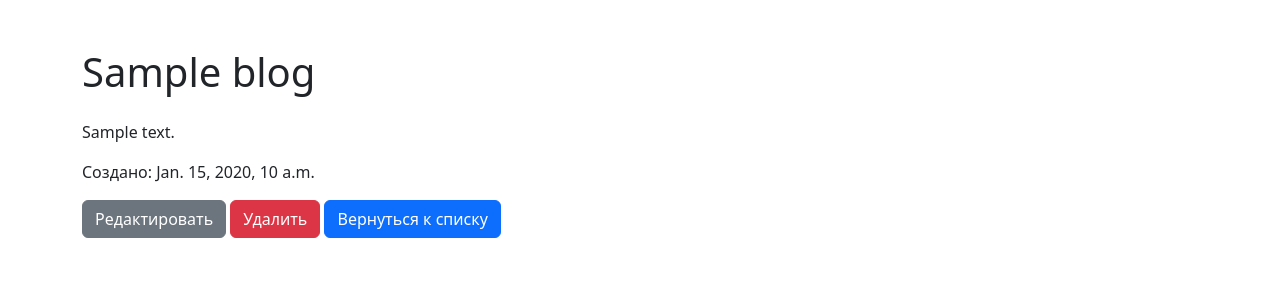
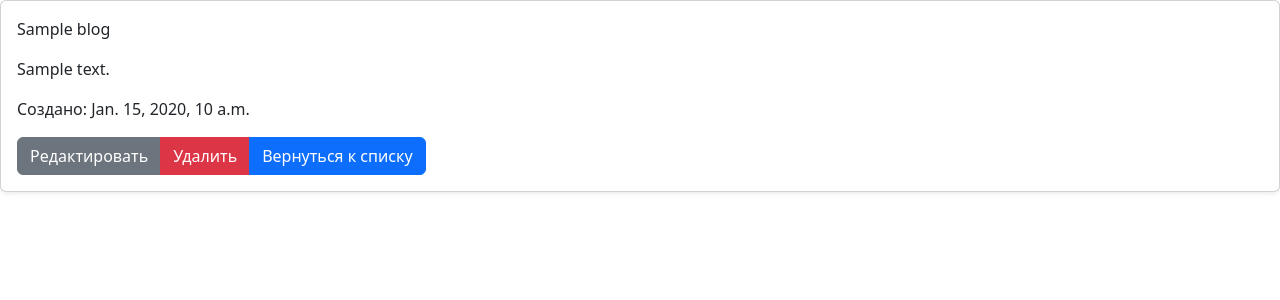
Before and after one commit to BmargoW/Djangoproject, a Django app: template blog/templates/blog/blog_detail.html in a window 1280 px wide. Shown: the top 300 px of the page. Run offline with Django 5.2, Linux system fonts and the light colour scheme; the template is opened without the code that fills it: most values are stand-ins (such as "Sample title", 1, 10 or a date in 2020); some libraries are stand-ins or nearby versions.

Commit message:
correction CRUD

```diff
--- a/blog/templates/blog/blog_detail.html
+++ b/blog/templates/blog/blog_detail.html
@@ -5,13 +5,20 @@
     <link rel="stylesheet" href="/static/css/bootstrap.min.css">
 </head>
 <body>
-    <div class="container mt-5">
-        <h1 class="mb-4">{{ blog.title }}</h1>
-        <p>{{ blog.content}}</p>
-        <p>Создано: {{ blog.creation_date }}</p>
-        <a href="{% url 'blog:blog_update' blog.pk %}" class="btn btn-secondary">Редактировать</a>
-        <a href="{% url 'blog:blog_delete' blog.pk %}" class="btn btn-danger">Удалить</a>
-        <a href="{% url 'blog:blog_list' %}" class="btn btn-primary">Вернуться к списку</a>
+    <div class="card shadow-sm">
+        <img src="{{blog.preview}}">
+            <div class="card-body">
+                <p class="card_text">{{ blog.title }}</p>
+                <p class="card-text">{{ blog.content}}</p>
+                <p class="card-text">Создано: {{ blog.creation_date }}</p>
+                <div class="d-flex justify-content-between align-items-center">
+                    <div class="btn-group">
+                       <a href="{% url 'blog:blog_update' blog.pk %}" class="btn btn-secondary">Редактировать</a>
+                       <a href="{% url 'blog:blog_delete' blog.pk %}" class="btn btn-danger">Удалить</a>
+                       <a href="{% url 'blog:blog_list' %}" class="btn btn-primary">Вернуться к списку</a>
+                    </div>
+                </div>
+            </div>
     </div>
     <script src="/static/js/bootstrap.bundle.min.js"></script>
 </body>
--- a/blog/templates/blog/blog_list.html
+++ b/blog/templates/blog/blog_list.html
@@ -15,7 +15,7 @@
                 </li>
             {% endfor %}
         </ul>
-        <a href="{% url 'blog:blog_greate' %}" class="btn btn-secondary">Вернуться к форме</a>
+        <a href="{% url 'blog:blog_greate' %}" class="btn btn-secondary">Создать новую статью</a>
     </div>
     <script src="/static/js/bootstrap.bundle.min.js"></script>
 </body>
--- a/blog/urls.py
+++ b/blog/urls.py
@@ -10,16 +10,16 @@ from blog.views import (
 app_name = "blog"
 
 urlpatterns = [
-    path("blogentry/", BlogEntryCreateView.as_view(), name="blog_greate"),
-    path("blogentry_list/", BlogEntryListView.as_view(), name="blog_list"),
+    path("blog/", BlogEntryCreateView.as_view(), name="blog_greate"),
+    path("blog/list/", BlogEntryListView.as_view(), name="blog_list"),
     path(
-        "blogentry_detail/<int:pk>/", BlogEntryDetailView.as_view(), name="blog_detail"
+        "blog/detail/<int:pk>/", BlogEntryDetailView.as_view(), name="blog_detail"
     ),
     path(
-        "blogentry_delete/<int:pk>/", BlogEntryDeleteView.as_view(), name="blog_delete"
+        "blog/delete/<int:pk>/", BlogEntryDeleteView.as_view(), name="blog_delete"
     ),
     path(
-        "blogentry_update/<int:pk>/", BlogEntryUpdateView.as_view(), name="blog_update"
+        "blog/update/<int:pk>/", BlogEntryUpdateView.as_view(), name="blog_update"
     ),
-    # path('product_detail/', views.product_detail, name = 'product_detail')
+
 ]
```
